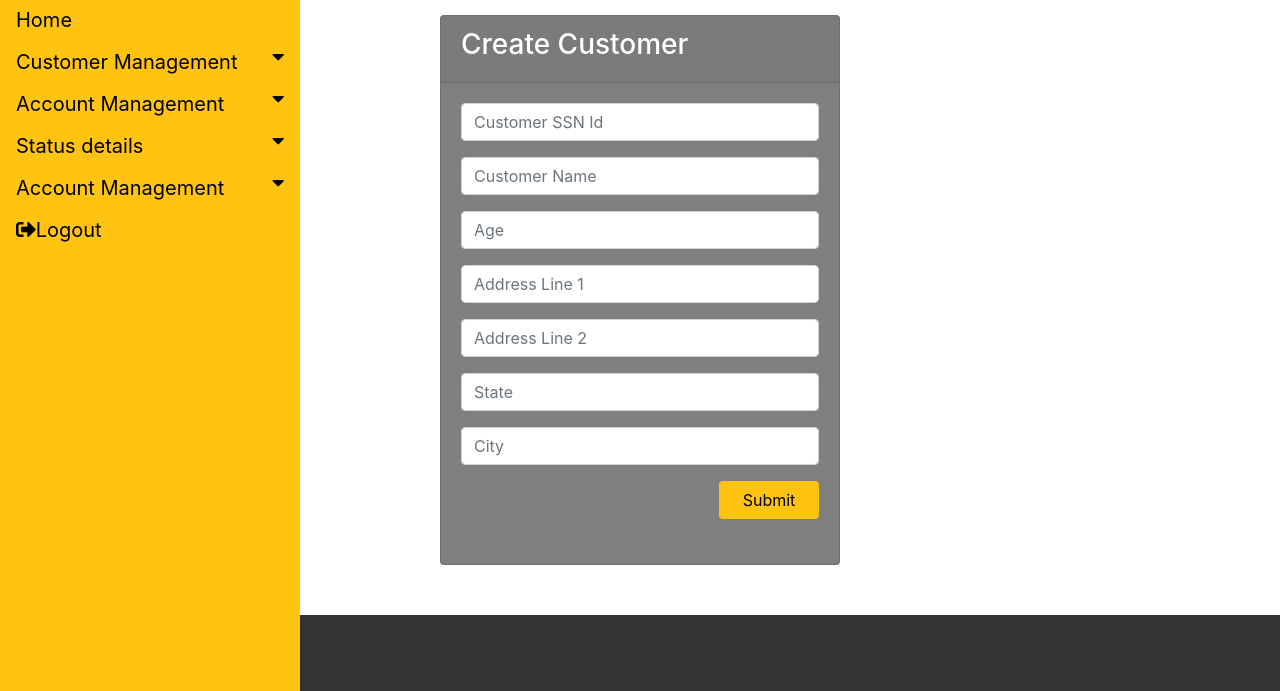
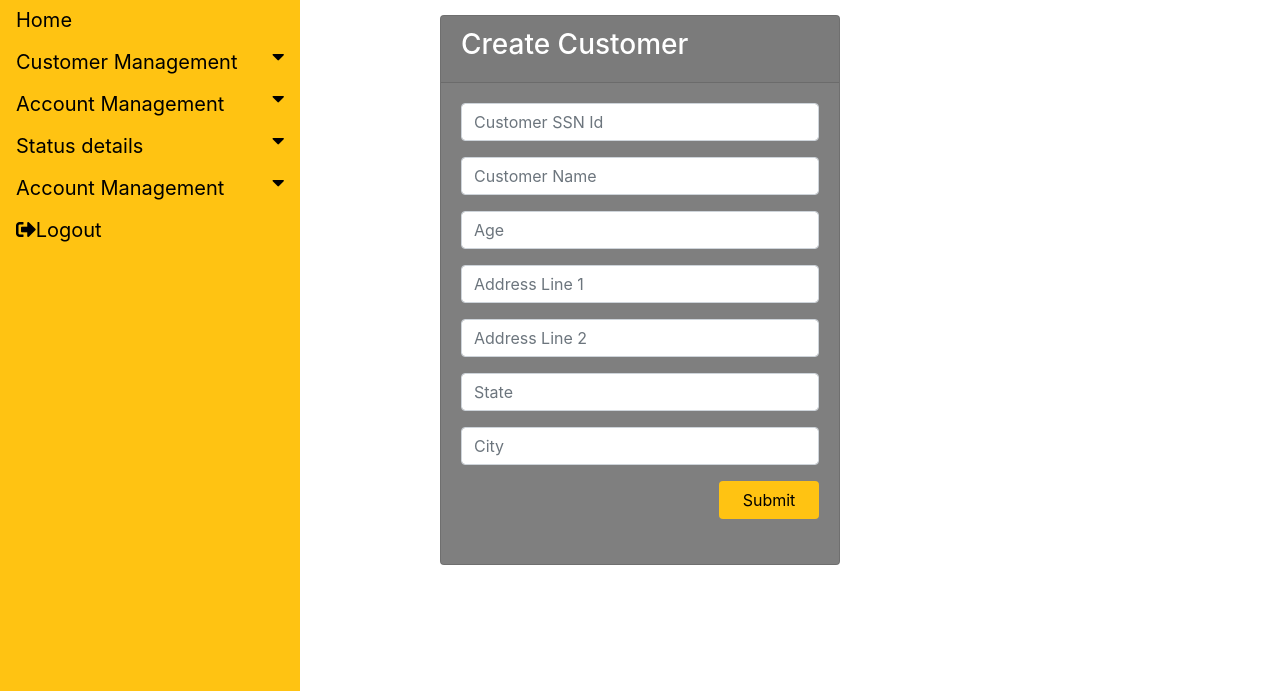
Before and after one commit to 216vignesh/Retail-Banking, a Flask app: page /createcustomer in a window 1280 px wide. Shown: the part 109-800 px from the top of the page. Run offline with Flask 2, Linux system fonts and the light colour scheme; some libraries are stand-ins or nearby versions.

Commit message:
Changes done

```diff
--- a/app.py
+++ b/app.py
@@ -2,6 +2,7 @@
 from flask_mysqldb import MySQL
 import MySQLdb.cursors
 import re
+
 
 app=Flask(__name__)
 app.secret_key = 'TCSCaseStudy'
@@ -17,6 +18,7 @@
 		password=request.form['password']
 		cursor = mysql.connection.cursor(MySQLdb.cursors.DictCursor)
 		cursor.execute('SELECT * FROM userstore WHERE username = %s AND password = %s', (username,password,))
+
 		account = cursor.fetchone()
 		if account:
 			session['loggedin'] = True
--- a/templates/create_customer.html
+++ b/templates/create_customer.html
@@ -163,8 +163,8 @@
 	</script>
 
 
-    <div class="fixed-footer">
+    <!-- <div class="fixed-footer">
         <div class="container">TCS Case Study</div>
-    </div>
+    </div> -->
 </body>
 </html>
```
Also changed, not shown: static/user.jpg (deleted).
